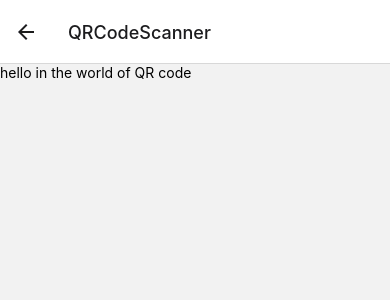
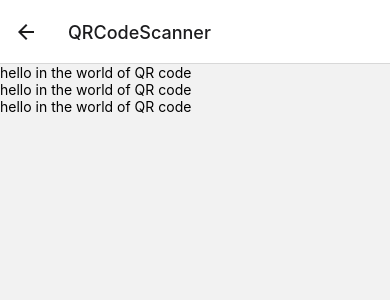
Before and after one commit to sunilkumawat6268/VideoTimeLine, a React Native app: screen /QRCodeScanner in a window 390 px wide. Shown: the top 300 px of the page. Built offline with nearby package versions, Linux system fonts and the light colour scheme.

Commit message:
Related commit(s): code Optmize

```diff
--- a/src/Screen/QRCodeScanner/index.js
+++ b/src/Screen/QRCodeScanner/index.js
@@ -1,12 +1,14 @@
-import { View, Text } from 'react-native'
-import React from 'react'
+import {View, Text} from 'react-native';
+import React from 'react';
 
 const QRCodeScanner = () => {
   return (
     <View>
       <Text>hello in the world of QR code </Text>
+      <Text>hello in the world of QR code </Text>
+      <Text>hello in the world of QR code </Text>
     </View>
-  )
-}
+  );
+};
 
-export default QRCodeScanner
+export default QRCodeScanner;
```
